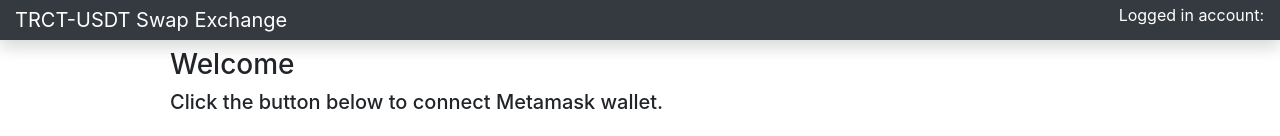
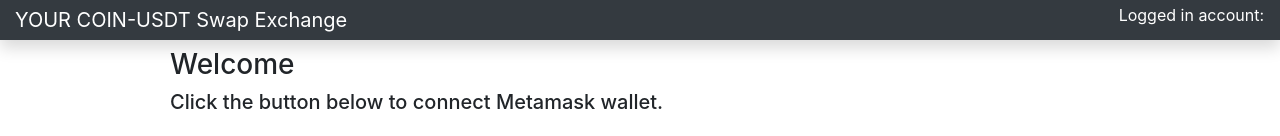
Before and after one commit to lexeach/Trusto, a React (Create React App) app: page /App in a window 1280 px wide. Shown: the top 136 px of the page. Built offline with nearby package versions, Linux system fonts and the light colour scheme.

Commit message:
Update Navbar.js

```diff
--- a/src/components/Navbar.js
+++ b/src/components/Navbar.js
@@ -12,7 +12,7 @@ class Navbar extends Component {
           tEXNet="_blank"
           rel="noopener noreferrer"
         >
-          TRCT-USDT Swap Exchange
+          YOUR COIN-USDT Swap Exchange
         </a>
 
         <ul className="navbar-nav px-3">
```
